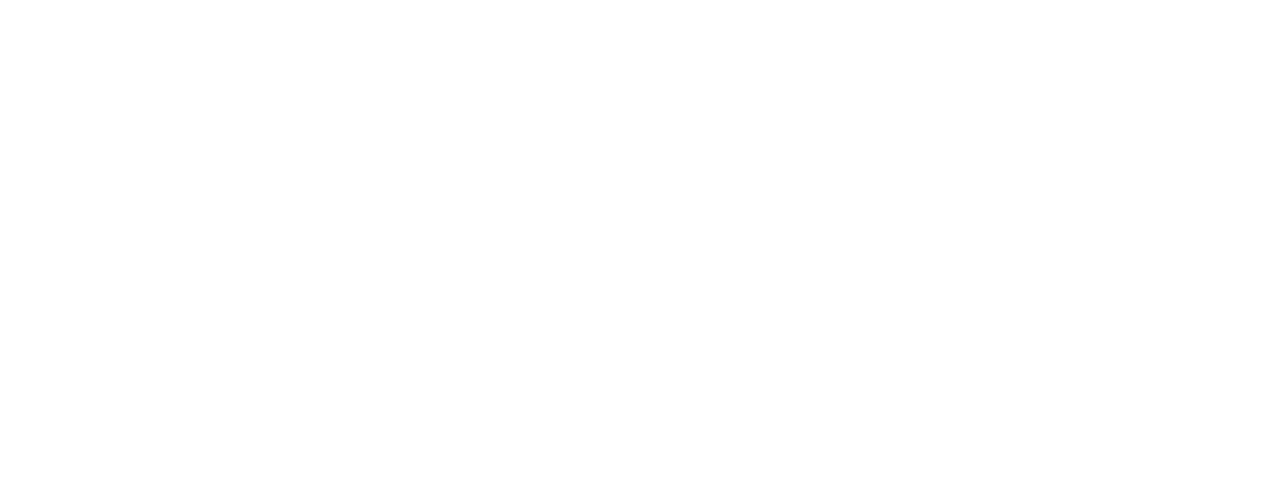
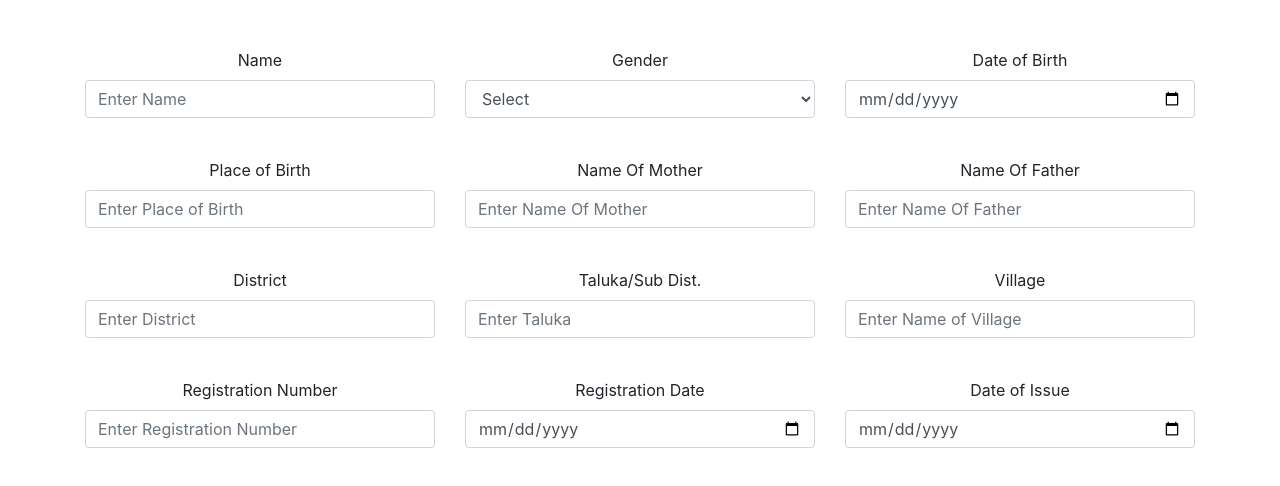
Before and after one commit to dharmsolanki/birth-certificate, a React (Create React App) app: page / in a window 1280 px wide. Shown: the top 486 px of the page. Built offline with nearby package versions, Linux system fonts and the light colour scheme.

Commit message:
creating a form

```diff
--- a/public/index.html
+++ b/public/index.html
@@ -15,6 +15,7 @@
       user's mobile device or desktop. See https://developers.google.com/web/fundamentals/web-app-manifest/
     -->
     <link rel="manifest" href="%PUBLIC_URL%/manifest.json" />
+    <link rel="stylesheet" href="https://cdn.jsdelivr.net/npm/bootstrap@4.3.1/dist/css/bootstrap.min.css" integrity="sha384-ggOyR0iXCbMQv3Xipma34MD+dH/1fQ784/j6cY/iJTQUOhcWr7x9JvoRxT2MZw1T" crossorigin="anonymous">
     <!--
       Notice the use of %PUBLIC_URL% in the tags above.
       It will be replaced with the URL of the `public` folder during the build.
@@ -24,7 +25,7 @@
       work correctly both with client-side routing and a non-root public URL.
       Learn how to configure a non-root public URL by running `npm run build`.
     -->
-    <title>React App</title>
+    <title>Birth Certificate Online</title>
   </head>
   <body>
     <noscript>You need to enable JavaScript to run this app.</noscript>
@@ -39,5 +40,6 @@
       To begin the development, run `npm start` or `yarn start`.
       To create a production bundle, use `npm run build` or `yarn build`.
     -->
+    <script src="https://code.jquery.com/jquery-3.3.1.slim.min.js" integrity="sha384-q8i/X+965DzO0rT7abK41JStQIAqVgRVzpbzo5smXKp4YfRvH+8abtTE1Pi6jizo" crossorigin="anonymous"></script>
   </body>
 </html>
--- a/src/components/BirthCertificateForm.js
+++ b/src/components/BirthCertificateForm.js
@@ -1,9 +1,165 @@
-import React from 'react'
+import React from "react";
 
 export default function BirthCertificateForm() {
   return (
-    <div>
+    <>
+      <div className="container my-5">
+        <form>
+          {/* first row */}
 
-    </div>
-  )
+          <div className="row">
+            <div className="col-md-4">
+              <div className="form-group">
+                <label htmlFor="exampleInputName">Name</label>
+                <input
+                  type="text"
+                  className="form-control"
+                  id="exampleInputName"
+                  placeholder="Enter Name"
+                />
+              </div>
+            </div>
+
+            <div className="col-md-4">
+              <div className="form-group">
+                <label htmlFor="genderSelect">Gender</label>
+                <select className="form-control" id="genderSelect">
+                  <option value="">Select</option>
+                  <option value="male">Male</option>
+                  <option value="female">Female</option>
+                  <option value="other">Other</option>
+                </select>
+              </div>
+            </div>
+
+            <div className="col-md-4">
+              <div className="form-group">
+                <label htmlFor="exampleInputDob">Date of Birth</label>
+                <input
+                  type="date"
+                  className="form-control"
+                  id="exampleInputDob"
+                />
+              </div>
+            </div>
+          </div>
+
+          {/* second row  */}
+          <div className="row mt-4">
+            <div className="col-md-4">
+              <div className="form-group">
+                <label htmlFor="exampleInputPob">Place of Birth</label>
+                <input
+                  type="text"
+                  className="form-control"
+                  id="exampleInputPob"
+                  placeholder="Enter Place of Birth"
+                />
+              </div>
+            </div>
+
+            <div className="col-md-4">
+              <div className="form-group">
+                <label htmlFor="exampleInputPob">Name Of Mother</label>
+                <input
+                  type="text"
+                  className="form-control"
+                  id="exampleInputNom"
+                  placeholder="Enter Name Of Mother"
+                />
+              </div>
+            </div>
+
+            <div className="col-md-4">
+              <div className="form-group">
+                <label htmlFor="exampleInputPob">Name Of Father</label>
+                <input
+                  type="text"
+                  className="form-control"
+                  id="exampleInputNof"
+                  placeholder="Enter Name Of Father"
+                />
+              </div>
+            </div>
+          </div>
+
+          {/* third row  */}
+          <div className="row mt-4">
+            <div className="col-md-4">
+              <div className="form-group">
+                <label htmlFor="exampleInputPob">District</label>
+                <input
+                  type="text"
+                  className="form-control"
+                  id="exampleInputDistrict"
+                  placeholder="Enter District"
+                />
+              </div>
+            </div>
+
+            <div className="col-md-4">
+              <div className="form-group">
+                <label htmlFor="exampleInputPob">Taluka/Sub Dist.</label>
+                <input
+                  type="text"
+                  className="form-control"
+                  id="exampleInputTaluka"
+                  placeholder="Enter Taluka"
+                />
+              </div>
+            </div>
+
+            <div className="col-md-4">
+              <div className="form-group">
+                <label htmlFor="exampleInputPob">Village</label>
+                <input
+                  type="text"
+                  className="form-control"
+                  id="exampleInputVillage"
+                  placeholder="Enter Name of Village"
+                />
+              </div>
+            </div>
+          </div>
+
+          {/* fourth row  */}
+          <div className="row mt-4">
+            <div className="col-md-4">
+              <div className="form-group">
+                <label htmlFor="exampleInputReg">Registration Number</label>
+                <input
+                  type="text"
+                  className="form-control"
+                  id="exampleInputReg"
+                  placeholder="Enter Registration Number"
+                />
+              </div>
+            </div>
+
+            <div className="col-md-4">
+              <div className="form-group">
+                <label htmlFor="exampleInputRegDate">Registration Date</label>
+                <input
+                  type="date"
+                  className="form-control"
+                  id="exampleInputRegDate"
+                />
+              </div>
+            </div>
+
+            <div className="col-md-4">
+              <div className="form-group">
+                <label htmlFor="exampleInputIssueDate">Date of Issue</label>
+                <input
+                  type="date"
+                  className="form-control"
+                  id="exampleInputIssueDate"
+                />
+              </div>
+            </div>
+          </div>
+        </form>
+      </div>
+    </>
+  );
 }
```
